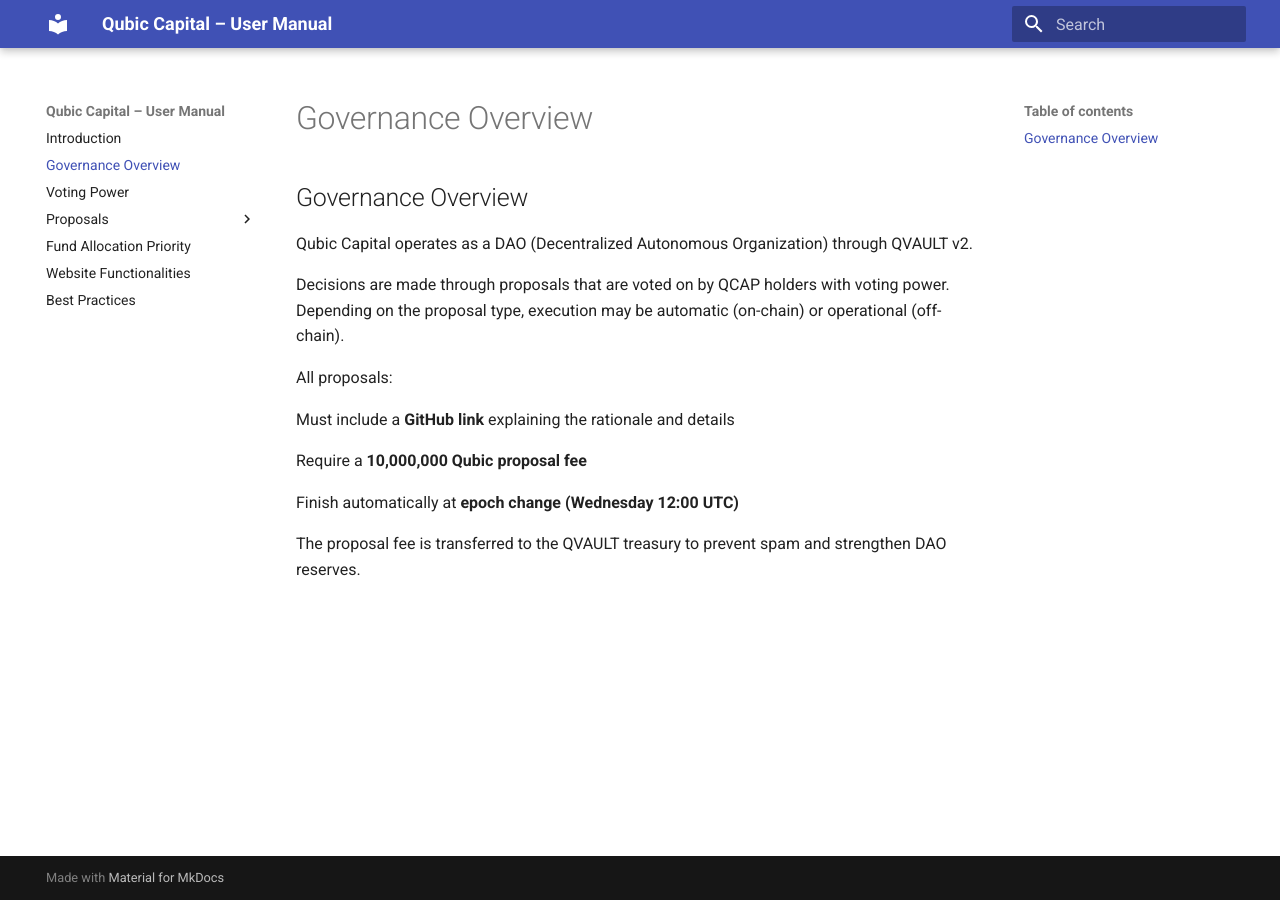
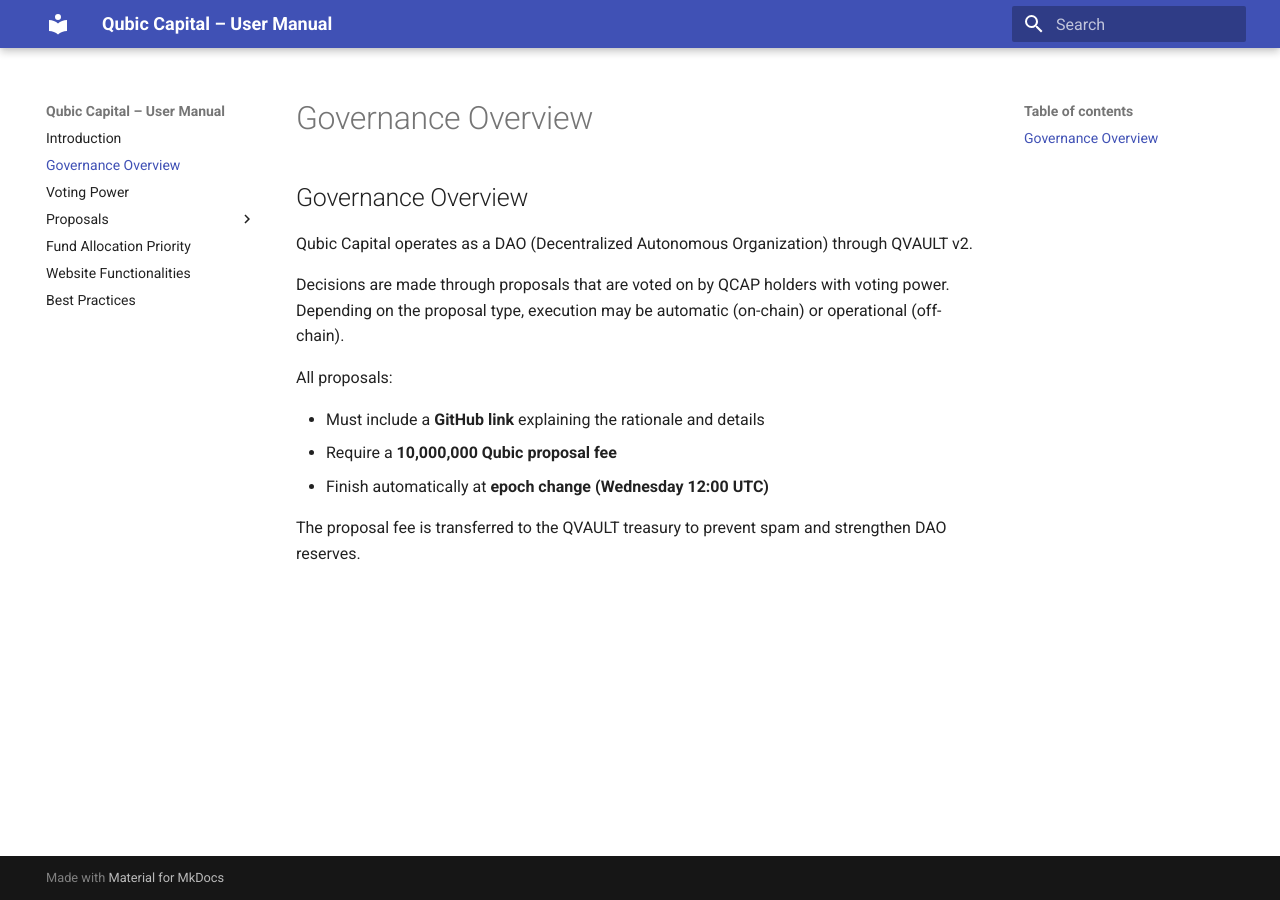
Before and after one commit to HermanToothrot10/qubic-capital-manual, an MkDocs documentation site: the page built from docs/governance.md, in a window 1280 px wide. Built offline with MkDocs 1.6.1 and Material for MkDocs 9.7.7, drawn with Linux system fonts in a browser that asks for light colours.

```diff
--- a/docs/governance.md
+++ b/docs/governance.md
@@ -6,10 +6,8 @@ Decisions are made through proposals that are voted on by QCAP holders with voti
 
 All proposals:
 
-Must include a **GitHub link** explaining the rationale and details
-
-Require a **10,000,000 Qubic proposal fee**
-
-Finish automatically at **epoch change (Wednesday 12:00 UTC)**
+- Must include a **GitHub link** explaining the rationale and details
+- Require a **10,000,000 Qubic proposal fee**
+- Finish automatically at **epoch change (Wednesday 12:00 UTC)**
 
 The proposal fee is transferred to the QVAULT treasury to prevent spam and strengthen DAO reserves.
```
